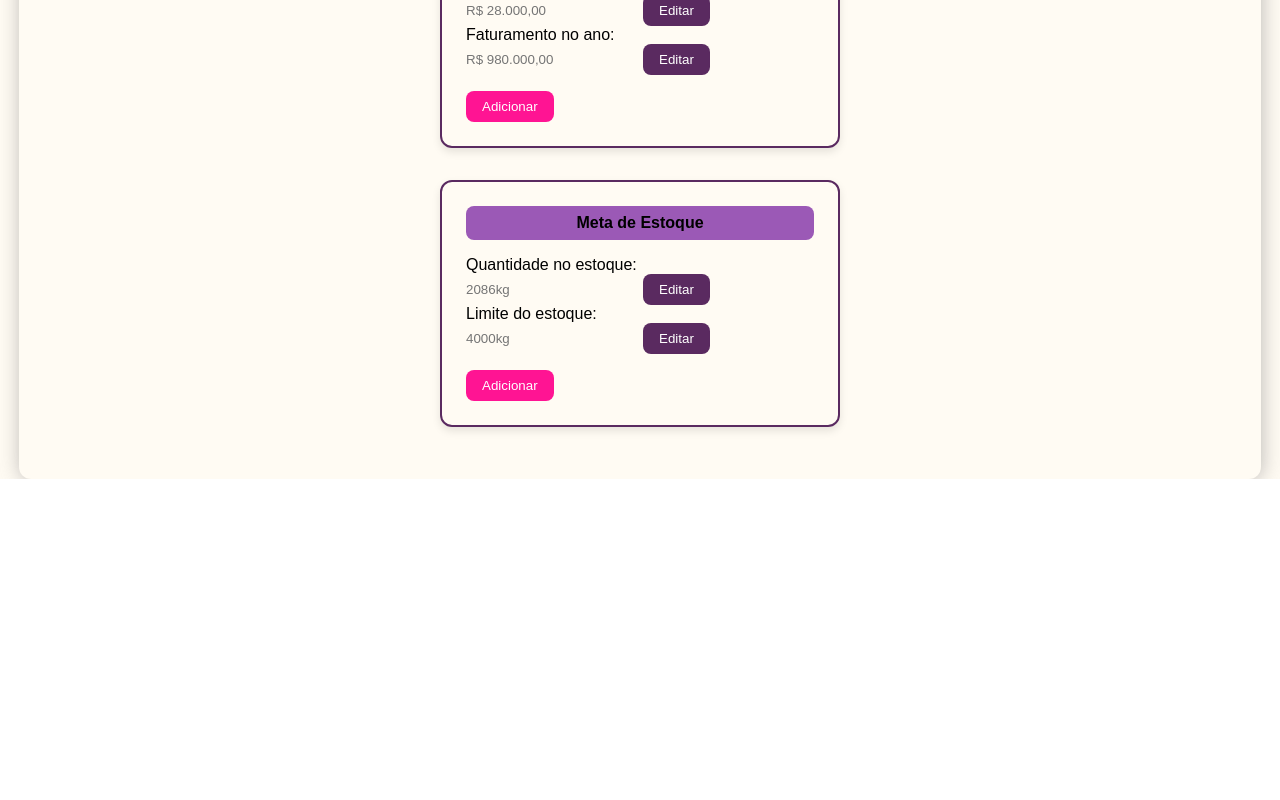
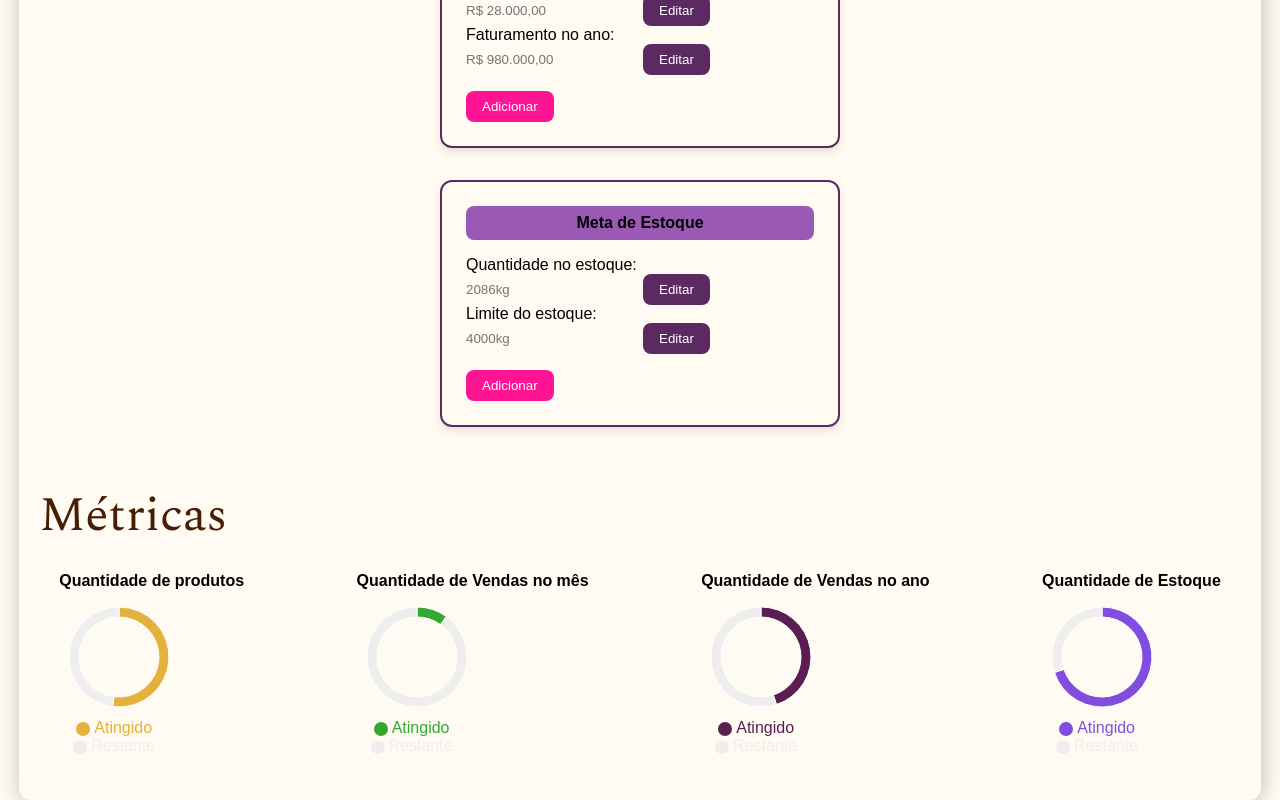
Before and after one commit to amandatsantos/SIGSIE, a Next.js app in the folder SIGF/: page /Screens/Dashboard in a window 1280 px wide. Shown: the part 1039-1839 px from the top of the page. Before the commit the page ends 1518 px from the top, so only its background shows below. Built offline with nearby package versions, Linux system fonts and the light colour scheme.

Commit message:
graficos

```diff
--- a/SIGF/package.json
+++ b/SIGF/package.json
@@ -17,6 +17,7 @@
     "react": "^19.0.0",
     "react-dom": "^19.0.0",
     "react-icons": "^5.5.0",
+    "recharts": "^2.15.1",
     "swiper": "^11.2.5"
   },
   "devDependencies": {
--- /dev/null
+++ b/SIGF/src/app/Componentes/CircularChart/CircularChart.js
@@ -0,0 +1,32 @@
+import { PieChart, Pie, Cell, Legend } from 'recharts';
+
+const CircularChart = ({ percentage, color }) => {
+    const data = [
+        { name: 'Atingido', value: percentage },
+        { name: 'Restante', value: 100 - percentage }
+    ];
+
+    const COLORS = [color, "#eee"]; // Cor personalizada e cor do fundo
+
+    return (
+        <PieChart width={120} height={170}>
+            <Pie
+                data={data}
+                cx="50%"
+                cy="50%"
+                innerRadius={40}
+                outerRadius={50}
+                startAngle={90}
+                endAngle={-270}
+                dataKey="value"
+            >
+                {data.map((entry, index) => (
+                    <Cell key={`cell-${index}`} fill={COLORS[index]} />
+                ))}
+            </Pie>
+            <Legend verticalAlign="bottom" height={36} />
+        </PieChart>
+    );
+};
+
+export default CircularChart;
--- a/SIGF/src/app/Screens/Dashboard/page.module.css
+++ b/SIGF/src/app/Screens/Dashboard/page.module.css
@@ -337,3 +337,11 @@
 .editBtn:hover, .addBtn:hover {
   opacity: 0.85;
 }
+.circle{
+  display: flex;
+  justify-content: space-between;
+  align-items: center;
+  padding-bottom: 0px;
+  margin: 20px;
+  color: black;
+}
--- a/SIGF/src/app/Screens/Dashboard/page.tsx
+++ b/SIGF/src/app/Screens/Dashboard/page.tsx
@@ -1,6 +1,7 @@
 'use client';
 import styles from './page.module.css';
 import { useRouter } from 'next/navigation';
+import CircularChart from '../../Componentes/CircularChart/CircularChart';
 
 export default function Dashboard() {
     const router = useRouter();
@@ -109,6 +110,28 @@ export default function Dashboard() {
                         <button className={styles.addBtn}>Adicionar</button>
                     </div>
                 </div>
+                <div className={styles.welcome}>
+                    Métricas
+                </div >
+                <div className={styles.circle} >
+                    <div>
+                        <h4 >Quantidade de produtos</h4>
+                        <div><CircularChart percentage={52} color="#E3B23C" /></div>
+
+                    </div>
+                    <div>
+                        <h4>Quantidade de Vendas no mês</h4>
+                        <CircularChart percentage={10} color="#36A832" />
+                    </div>
+                    <div>
+                        <h4>Quantidade de Vendas no ano</h4>
+                        <CircularChart percentage={45} color="#5A1E51" />
+                    </div>
+                    <div>
+                        <h4>Quantidade de Estoque</h4>
+                        <CircularChart percentage={70} color="#814DDE" />
+                    </div>
+                </div>
             </div>
         </div>
 
```
Also changed, not shown: 1 other file (tests, documents, lock files or other folders).
